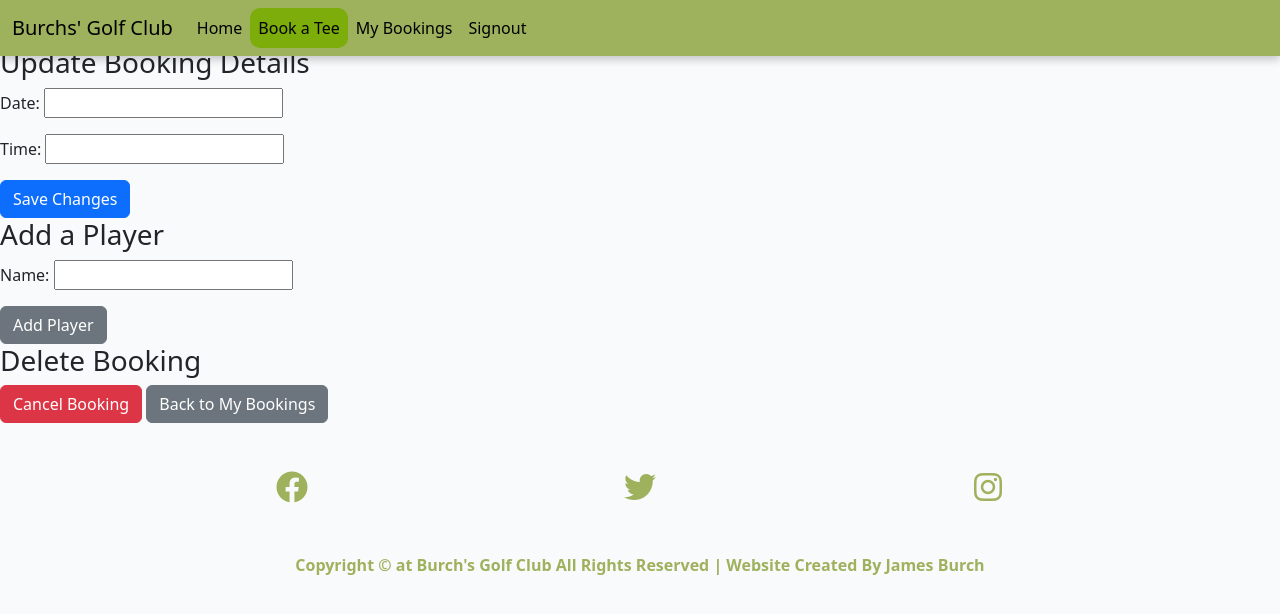
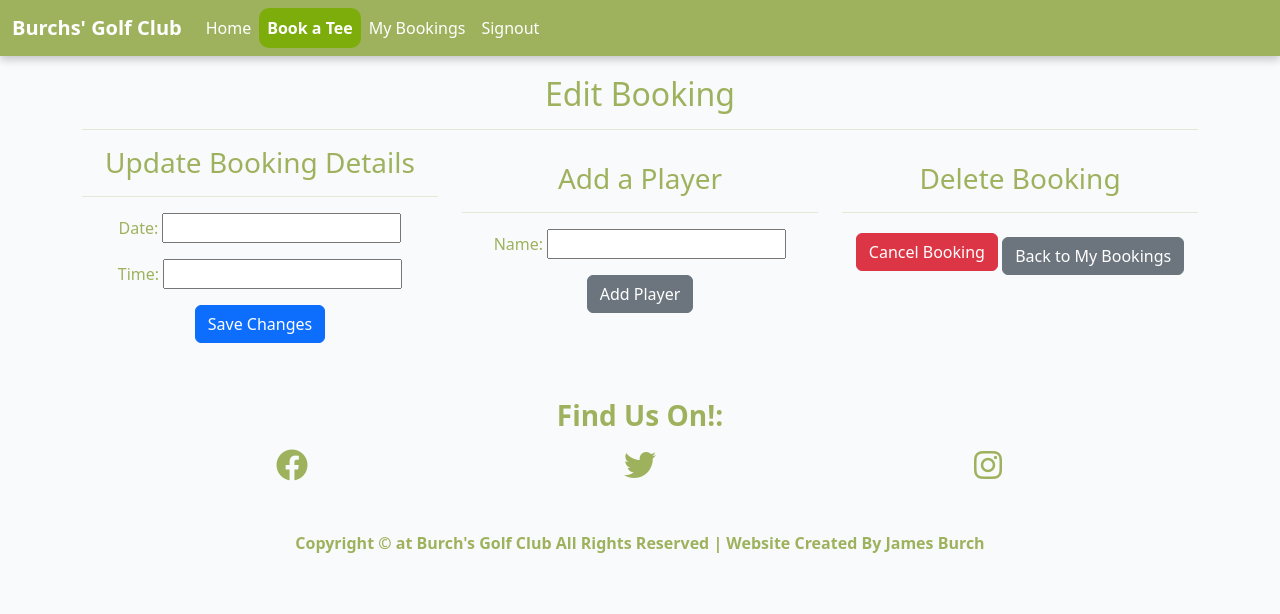
Before and after one commit to James-Burch/PP4-Django-Project, a Django app: page /edit_booking/2/ in a window 1280 px wide. Shown: the top 614 px of the page. Run offline with Django 5.2, Linux system fonts and the light colour scheme; the first user in the database is signed in; data comes from the database, SQL or seed files in the repository.

Commit message:
Style edit booking page and other small adjustments

```diff
--- a/bookapp/templates/account/login.html
+++ b/bookapp/templates/account/login.html
@@ -11,7 +11,7 @@
     <div class="container signin-container signin-bg text-green text-center">
         <div class="row">
             <div class="col-md-8 mt-3 offset-md-2">
-                <h3>{% trans "Sign In" %}</h3>
+                <h3 class="fw-bold">{% trans "Sign In" %}</h3>
                 <hr>
                 <p>{% blocktrans %}Welcome back to Burch's Golf Club. To book a tee time, please log in. If
                     you
@@ -28,7 +28,7 @@
                     {% if redirect_field_value %}
                     <input type="hidden" name="{{ redirect_field_name }}" value="{{ redirect_field_value }}" />
                     {% endif %}
-                    <button class="btn btn-signup text-center" type="submit">{% trans "Sign In" %}</button>
+                    <button class="book-btn text-center" type="submit">{% trans "Sign In" %}</button>
                 </form>
             </div>
         </div>
--- a/bookapp/templates/base.html
+++ b/bookapp/templates/base.html
@@ -21,7 +21,7 @@
     <!-- Navbar -->
     <nav class="navbar navbar-expand-lg  bg-green fixed-top navbar-sh">
         <div class="container-fluid">
-            <a class="navbar-brand" href="/">Burchs' Golf Club</a>
+            <a class="navbar-brand fw-bold text-white" href="/">Burchs' Golf Club</a>
             <button class="navbar-toggler" type="button" data-bs-toggle="collapse" data-bs-target="#navbarNavAltMarkup"
                 aria-controls="navbarNavAltMarkup" aria-expanded="false" aria-label="Toggle navigation">
                 <span class="navbar-toggler-icon"></span>
@@ -30,17 +30,17 @@
                 <div class="navbar-nav">
                     <ul class="navbar-nav me-auto mb-2 mb-lg-0">
                         <li class="nav-item">
-                            <a class="nav-link active expand-btn" aria-current="page" href="/">Home</a>
+                            <a class="nav-link active expand-btn text-white" aria-current="page" href="/">Home</a>
                         </li>
                         <li class="nav-item">
-                            <a class="nav-link active bg-book-btn expand-btn" href="/booking">Book a Tee</a>
+                            <a class="nav-link active bg-book-btn expand-btn fw-bold text-white" href="/booking">Book a Tee</a>
                         </li>
                         {% if user.is_authenticated %}
                         <li class="nav-item">
-                            <a class="nav-link active expand-btn" href="{% url 'my_bookings' %}">My Bookings</a>
+                            <a class="nav-link active expand-btn text-white" href="{% url 'my_bookings' %}">My Bookings</a>
                         </li>
                         <li class="nav-item">
-                            <a class="nav-link active expand-btn {% if request.path == logout_url %}active{% endif %}" aria-current="page"
+                            <a class="nav-link active expand-btn text-white{% if request.path == logout_url %}active{% endif %}" aria-current="page"
                                 href="{% url 'account_logout' %}">Signout</a>
                         </li>
                         {% else %}
@@ -82,6 +82,7 @@
 <footer class="pb-2">
     <div class="container">
         <div class="row text-center p-5">
+            <h3 class="fw-bold text-center text-green p-2">Find Us On!:</h3>
             <div class="col-4">
                 <a href="https://www.facebook.com/" rel="noopener" target="_blank"><i class="fab fa-facebook fa-2x social-icons"></i></a>
             </div>
--- a/bookapp/templates/bookingpage.html
+++ b/bookapp/templates/bookingpage.html
@@ -20,7 +20,7 @@
             <h3>Booking Instructions</h3>
             <hr class="text-white">
             <p>
-                When add players please enter names with a comma to seperate each name, for example: James, Harry, Ethan
+                When adding players please enter names with a comma to seperate each name for example: James, Harry, Ethan
             </p>
         </div>
         <div class="card col-12 col-lg-4 text-center">
--- a/bookapp/templates/edit_booking.html
+++ b/bookapp/templates/edit_booking.html
@@ -3,23 +3,34 @@
 {% block title %}Edit Booking{% endblock %}
 
 {% block content %}
-<h2>Edit Booking</h2>
+<div class="mt-10 container text-center text-green ">
+    <h2>Edit Booking</h2>
+    <hr>
+
 <form method="post">
+    <div class="row">
     {% csrf_token %}
+    <div class="col-12 col-lg-4">
+    <h3>Update Booking Details</h3>
+    <hr>
+    {{ booking_form.as_p }}
+    <button type="submit" name="save_changes" class="btn btn-primary expand-btn">Save Changes</button>
+</div>
+<div class="col-12 col-lg-4 mt-3">
+    <h3>Add a Player</h3>
+    <hr>
+    {{ player_form.as_p }}
+    <button type="submit" name="add_player" class="btn btn-secondary expand-btn">Add Player</button>
+</div>
+<div class="col-12 col-lg-4 mt-3">
+    <h3>Delete Booking</h3>
+    <hr>
+    <button type="submit" name="delete_booking" class="btn btn-danger expand-btn" onclick="return confirm('Are you sure you want to cancel this booking?');">Cancel Booking</button>
 
-    <h3>Update Booking Details</h3>
-    {{ booking_form.as_p }}
-    <button type="submit" name="save_changes" class="btn btn-primary">Save Changes</button>
-
-    <h3>Add a Player</h3>
-    {{ player_form.as_p }}
-    <button type="submit" name="add_player" class="btn btn-secondary">Add Player</button>
-
-    <h3>Delete Booking</h3>
-    <button type="submit" name="delete_booking" class="btn btn-danger" onclick="return confirm('Are you sure you want to cancel this booking?');">Cancel Booking</button>
-
-    <a href="{% url 'my_bookings' %}" class="btn btn-secondary">Back to My Bookings</a>
+    <a href="{% url 'my_bookings' %}" class="btn btn-secondary expand-btn mt-2">Back to My Bookings</a>
+</div>
+</div>
 </form>
-
+</div>
 
 {% endblock %}
--- a/bookapp/templates/my_bookings.html
+++ b/bookapp/templates/my_bookings.html
@@ -13,7 +13,7 @@
             <th>Extra Players</th>
             <th>Date</th>
             <th>Time</th>
-            <th>Actions</th>
+            <th>Add/Edit/Cancel</th>
         </tr>
     </thead>
     <tbody>
@@ -30,7 +30,7 @@
             <td>{{ booking.date }}</td>
             <td>{{ booking.time }}</td>
             <td>
-                <a href="{% url 'edit_booking' booking.id %}" class="btn btn-warning">Edit</a>
+                <a href="{% url 'edit_booking' booking.id %}" class="btn btn-warning">Edit/Cancel</a>
             </td>
         </tr>
         {% endfor %}
```
Also changed, not shown: bookapp/templates/account/signup.html (+5 -4 lines), bookapp/templates/home.html (+9 -3 lines).
